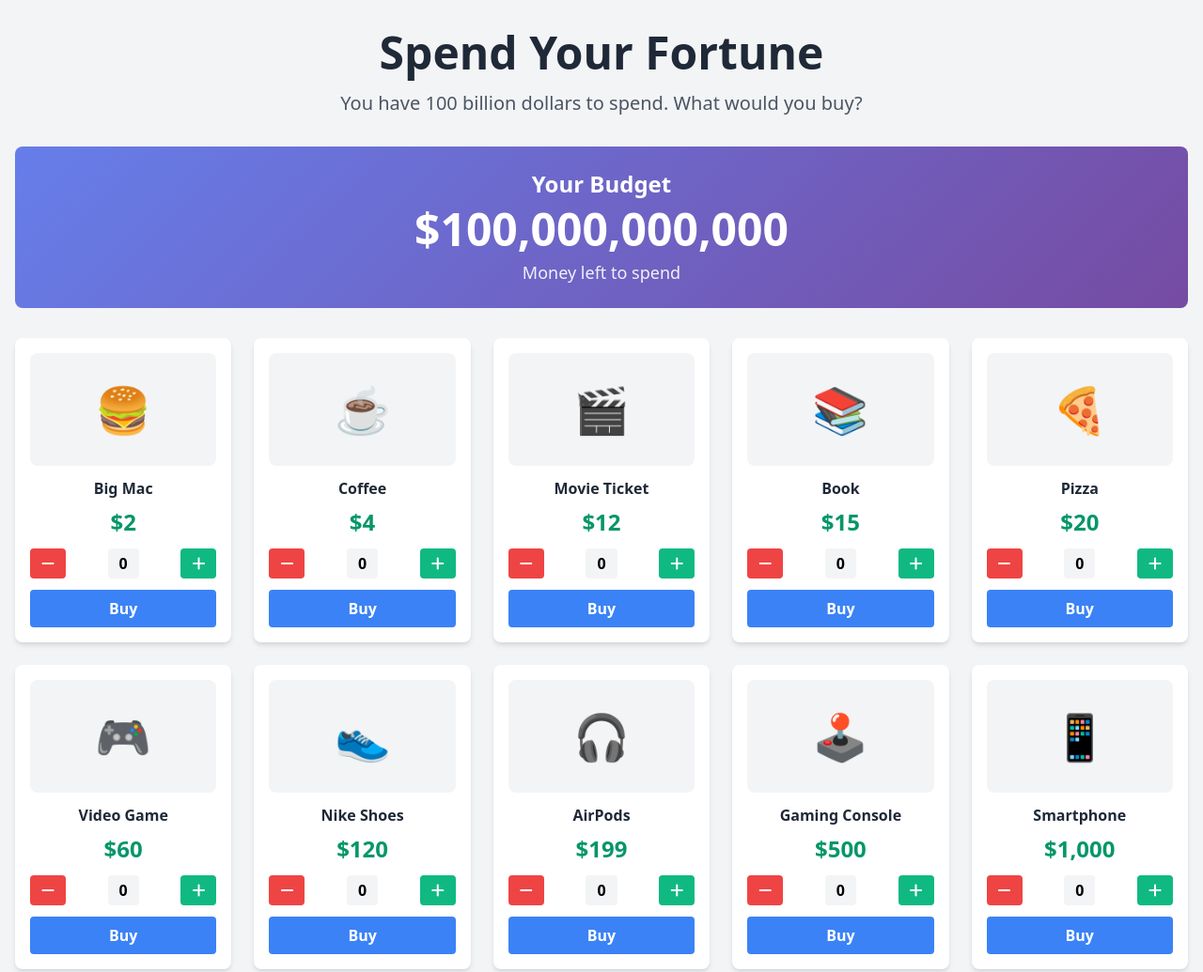
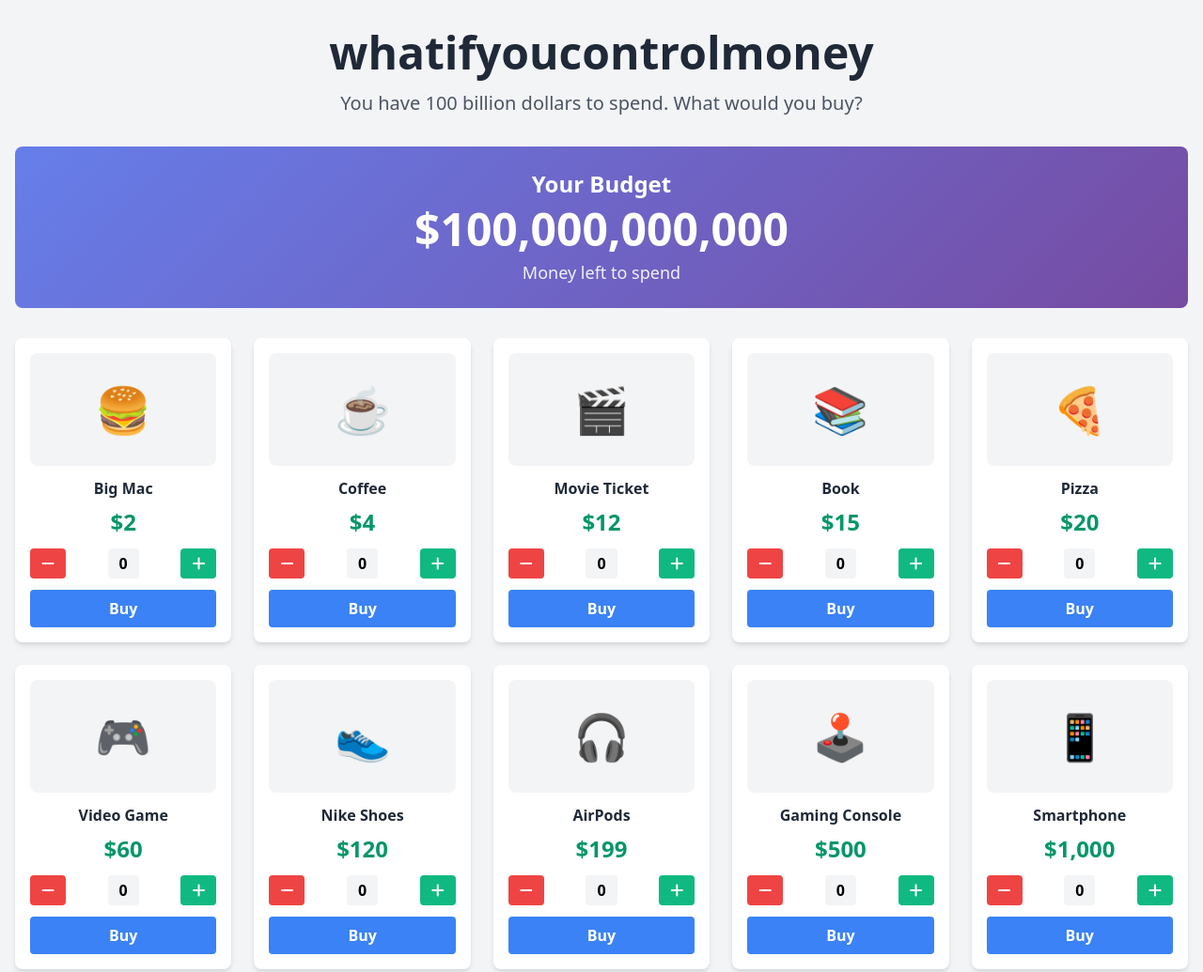
Before and after one commit to rajrajeshwar69069/What-If-You-Control-Money, a plain HTML site: page index.html in a window 1280 px wide. Shown: the top 1035 px of the page at 94% size. Drawn offline with nearby package versions, Linux system fonts and the light colour scheme.

Commit message:
Update index.html

```diff
--- a/index.html
+++ b/index.html
@@ -38,7 +38,7 @@
     <div class="container mx-auto px-4 py-8">
         <!-- Header -->
         <div class="text-center mb-8">
-            <h1 class="text-5xl font-bold text-gray-800 mb-4">Spend Your Fortune</h1>
+            <h1 class="text-5xl font-bold text-gray-800 mb-4">whatifyoucontrolmoney</h1>
             <p class="text-xl text-gray-600">You have 100 billion dollars to spend. What would you buy?</p>
         </div>
 
```
